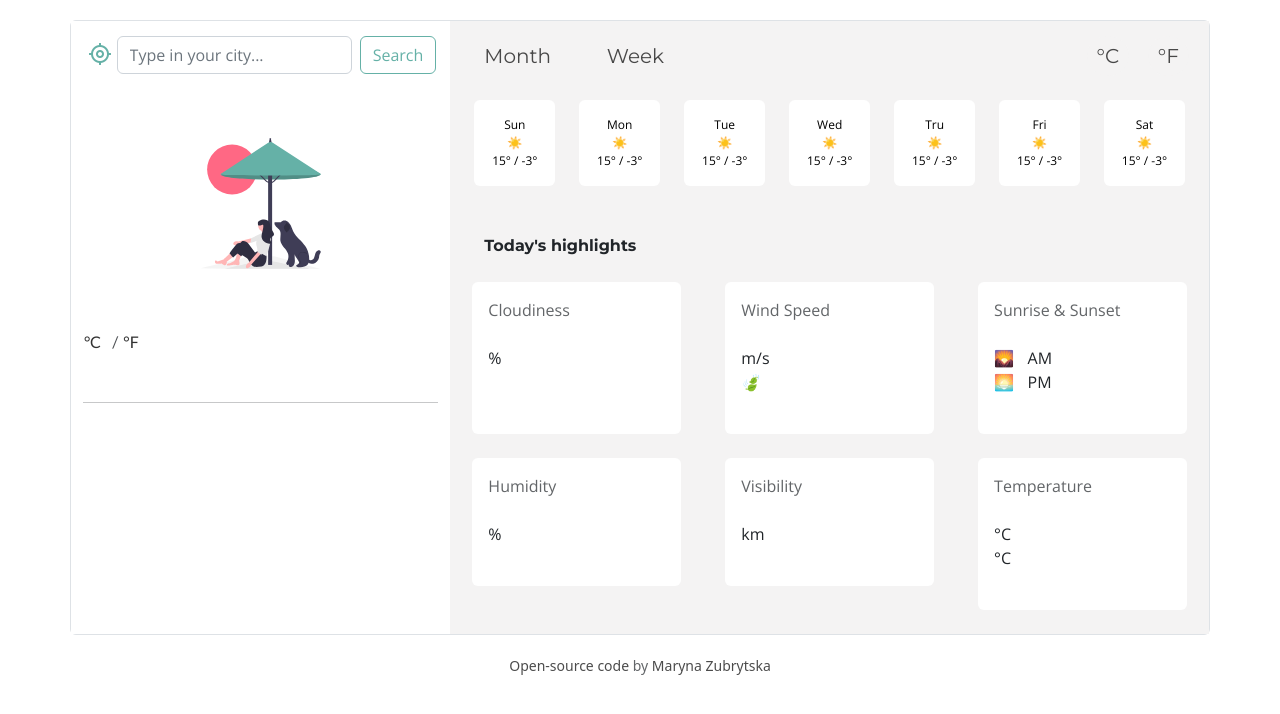
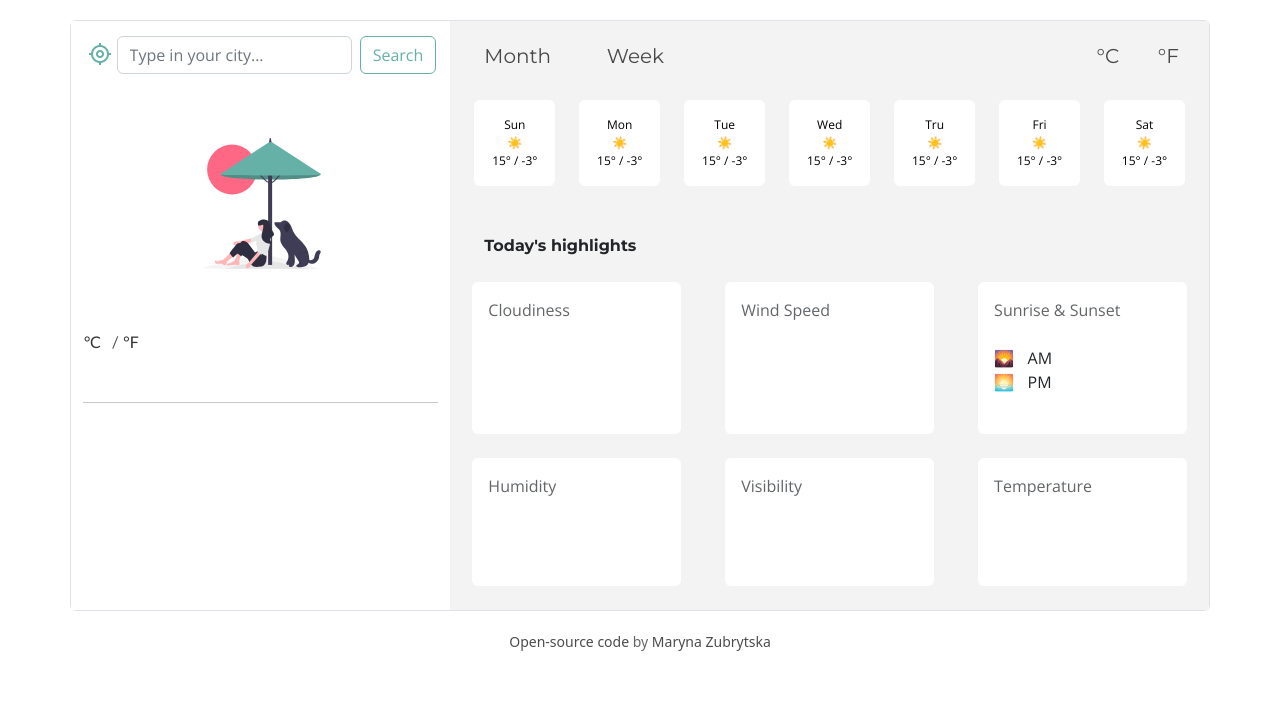
Before and after one commit to maryna-zubrytska/shecodes-project-valilla-weather-app, a plain HTML site: page index.html in a window 1280 px wide. Drawn offline with nearby package versions, Linux system fonts and the light colour scheme; no server answers.

Commit message:
Updated html

```diff
--- a/index.html
+++ b/index.html
@@ -213,7 +213,7 @@
                       <span class="hightlight-metrics">Cloudiness</span>
                       <br />
                       <br />
-                      <span id="highlight-cloudiness">%</span>
+                      <span id="highlight-cloudiness"></span>
                       <br />
                       <br />
                       <br />
@@ -227,9 +227,9 @@
                       <span class="hightlight-metrics">Wind Speed</span>
                       <br />
                       <br />
-                      <span id="highlight-wind-speed">m/s</span>
+                      <span id="highlight-wind-speed"></span>
                       <br />
-                      <span id="highlight-wind-assess">🍃</span>
+                      <span id="highlight-wind-assess"></span>
                       <br />
                       <br />
                     </div>
@@ -278,7 +278,7 @@
                       <span class="hightlight-metrics">Humidity</span>
                       <br />
                       <br />
-                      <span id="highlights-humidity-percent">%</span>
+                      <span id="highlights-humidity-percent"></span>
                       <br />
                       <span id="highlights-humidity-assess"></span>
                     </div>
@@ -291,7 +291,7 @@
                       <span class="hightlight-metrics">Visibility</span>
                       <br />
                       <br />
-                      <span id="highlishgts-visibility">km</span>
+                      <span id="highlishgts-visibility"></span>
                       <br />
                       <span id="highlights-visibility-assess"></span>
                     </div>
@@ -304,9 +304,9 @@
                       <span class="hightlight-metrics">Temperature</span>
                       <br />
                       <br />
-                      <span id="highlights-max-temp">°C</span>
+                      <span id="highlights-max-temp"></span>
                       <br />
-                      <span id="highlights-min-temp">°C</span>
+                      <span id="highlights-min-temp"></span>
                     </div>
                     <br />
                   </div>
--- a/src/index.js
+++ b/src/index.js
@@ -72,7 +72,7 @@ function showDateTime(response) {
 function displayWeather(response) {
   document.querySelector("#current-temperature").innerHTML = Math.round(response.data.main.temp);
 
-  document.querySelector("#current-city").innerHTML = `🧭 ${response.data.name}, ${response.data.sys.country}`;
+  document.querySelector("#current-city").innerHTML = `🏠 ${response.data.name}, ${response.data.sys.country}`;
   document.querySelector("#current-short-description").innerHTML = `
   <img src="http://openweathermap.org/img/wn/${response.data.weather[0].icon}@2x.png" alt="weather-icon" height="27"> ${response.data.weather[0].main}`;
 
```
Also changed, not shown: images/img-2.svg (deleted).
